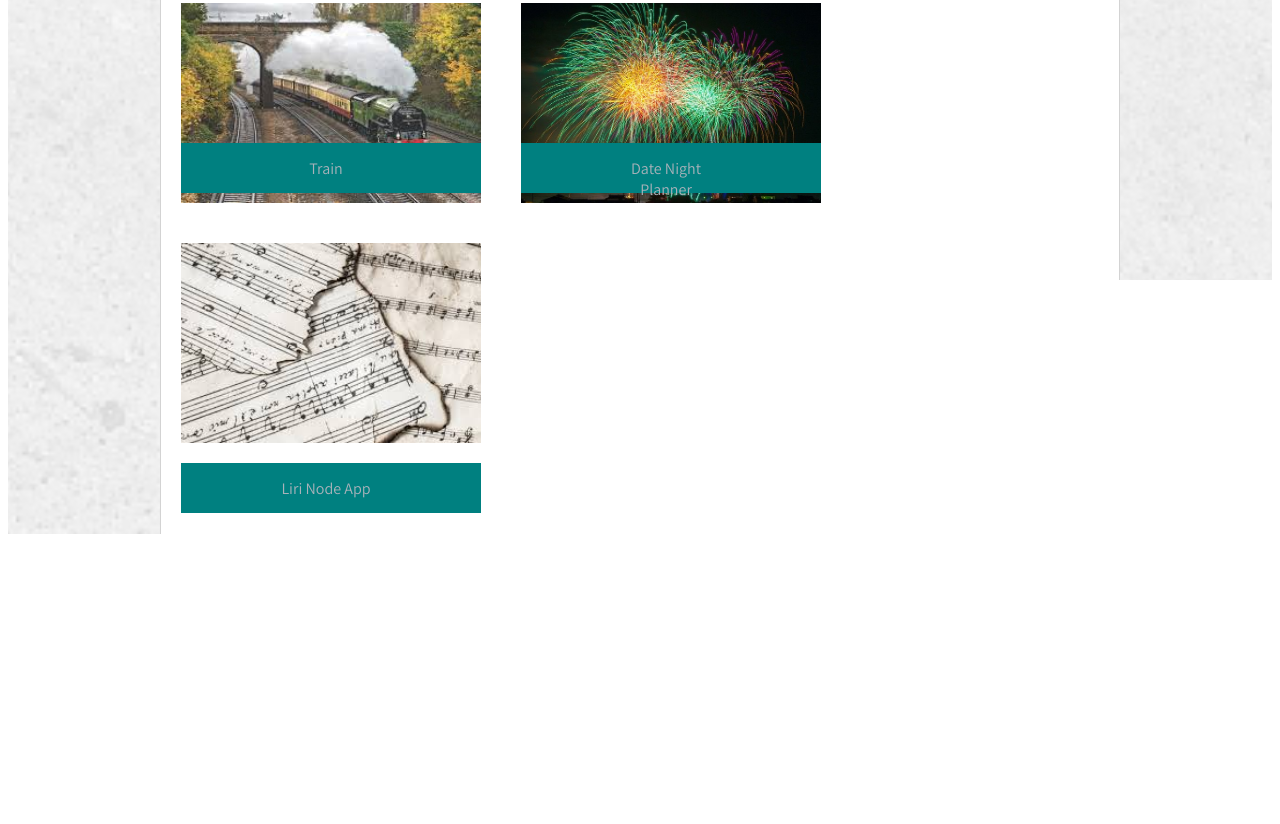
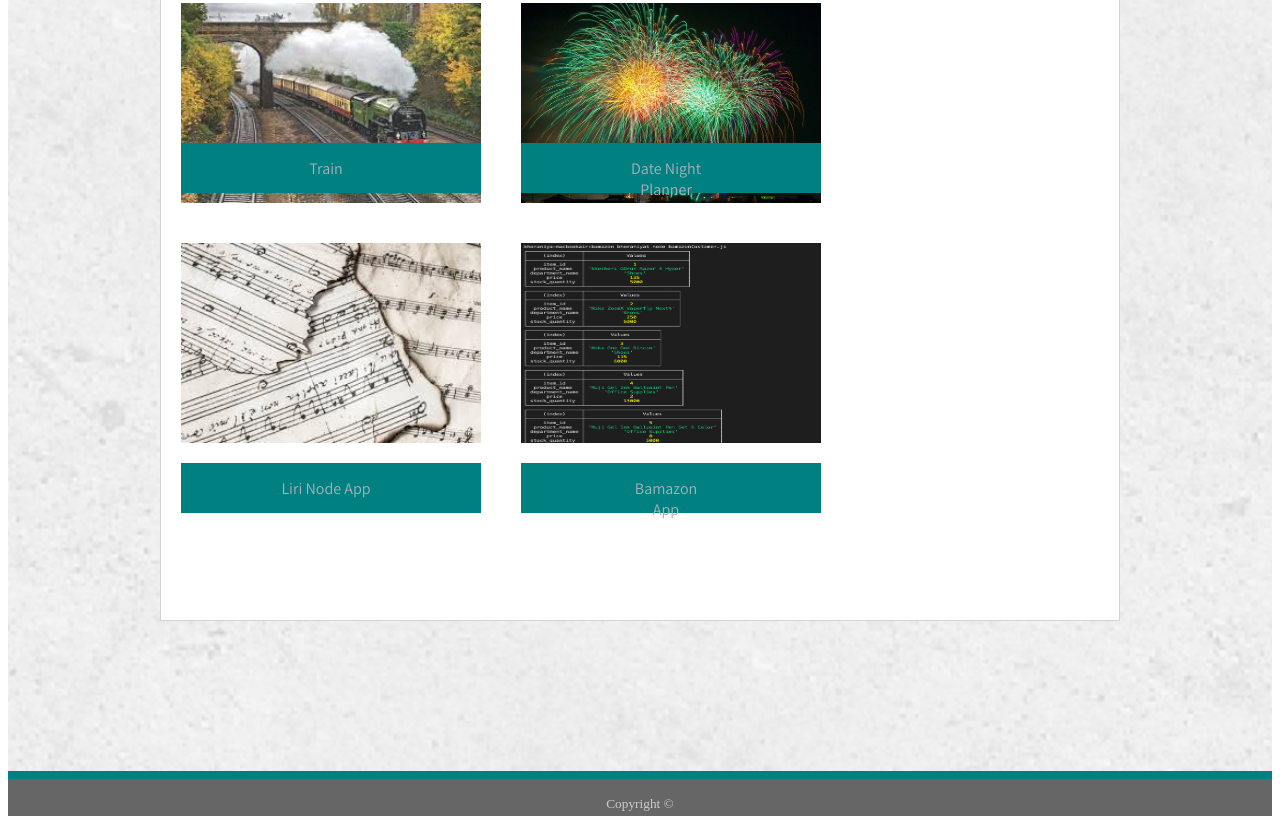
Before and after one commit to sonalbhoraniya/Basic-Portfolio, a plain HTML site: page portfolio.html in a window 1280 px wide. Shown: the part 737-1561 px from the top of the page. Drawn offline with Linux system fonts and the light colour scheme; a web font is replaced by a local one.

Commit message:
added bamazon app

```diff
--- a/assets/css/style.css
+++ b/assets/css/style.css
@@ -285,3 +285,8 @@ label{
   position: relative;
   top: 800px;
 }
+
+.bamazon {
+  position: relative;
+  top: 800px;
+}
--- a/portfolio.html
+++ b/portfolio.html
@@ -5,7 +5,9 @@
     <meta charset="utf-8">
     <title>Basic Portofolio HW Assignment 1</title>
     <link rel="stylesheet" href="assets/css/style.css">
-    <link href="https://fonts.googleapis.com/css?family=Assistant|Fira+Sans+Condensed|Roboto+Condensed|Shadows+Into+Light&display=swap" rel="stylesheet">
+    <link
+        href="https://fonts.googleapis.com/css?family=Assistant|Fira+Sans+Condensed|Roboto+Condensed|Shadows+Into+Light&display=swap"
+        rel="stylesheet">
 </head>
 
 <body>
@@ -57,6 +59,8 @@
 
                     <img class="portfolio-pictures" id="music" src="assets/images/music.jpeg">
 
+                    <img class="portfolio-pictures" id="bamazon" src="assets/images/image1.png">
+
                 </div>
 
                 <section class="picturetext hangman">
@@ -80,6 +84,9 @@
                 <section class="picturetext music">
                     <a href="../liri-node-app/README.md">Liri Node App</a>
                 </section>
+                <section class="picturetext bamazon">
+                    <a href="../bamazon/README.md">Bamazon App</a>
+                </section>
 
             </div>
         </section>
```
Also changed, not shown: assets/images/image1.png (added).
